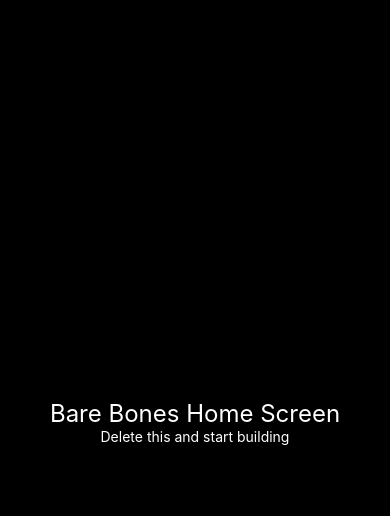
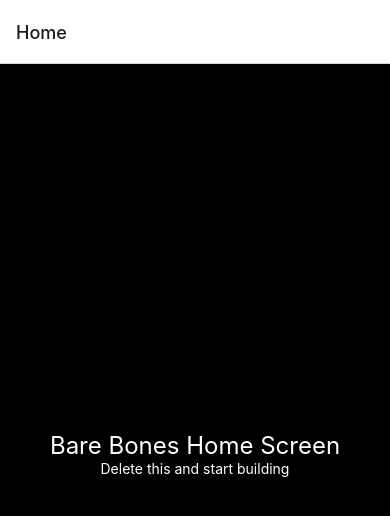
Before and after one commit to PaulHaze/expo-navigation-starter, a React Native app: screen / in a window 390 px wide. Shown: the top 516 px of the page. Built offline with nearby package versions, Linux system fonts and the light colour scheme.

Commit message:
add a first navigator

```diff
--- a/package.json
+++ b/package.json
@@ -21,6 +21,7 @@
   },
   "dependencies": {
     "@react-navigation/native": "^6.1.9",
+    "@react-navigation/native-stack": "^6.9.17",
     "@types/react": "~18.2.48",
     "expo": "50.0.4",
     "expo-status-bar": "~1.11.1",
--- a/src/navigation/MainNavigator.tsx
+++ b/src/navigation/MainNavigator.tsx
@@ -1,11 +1,19 @@
 import { NavigationContainer } from '@react-navigation/native';
+import { createNativeStackNavigator } from '@react-navigation/native-stack';
 
 import { HomeScreen } from '@/screens/Home';
+
+const HomeStack = createNativeStackNavigator();
+const HomeStackScreens = () => (
+  <HomeStack.Navigator>
+    <HomeStack.Screen name="Home" component={HomeScreen} />
+  </HomeStack.Navigator>
+);
 
 export function MainNavigator() {
   return (
     <NavigationContainer>
-      <HomeScreen />
+      <HomeStackScreens />
     </NavigationContainer>
   );
 }
```
Also changed, not shown: 1 other file (tests, documents, lock files or other folders).
